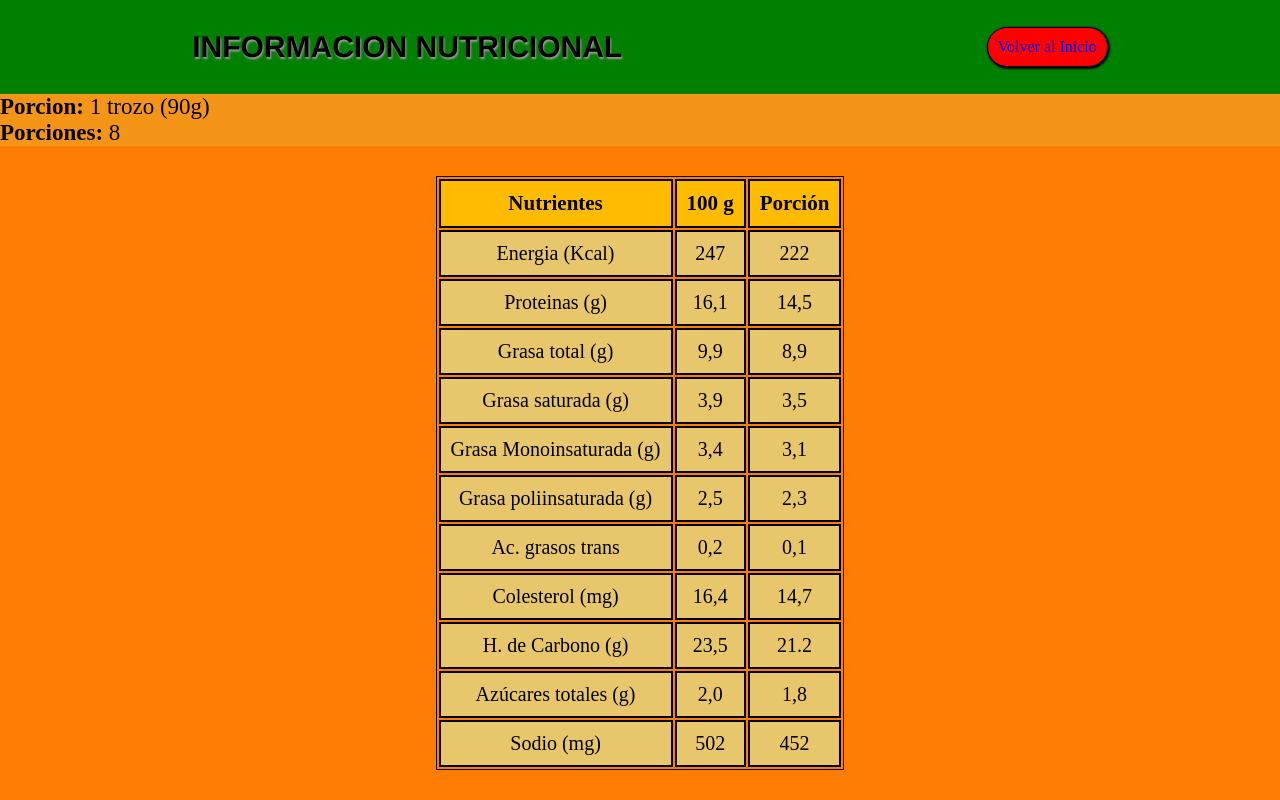
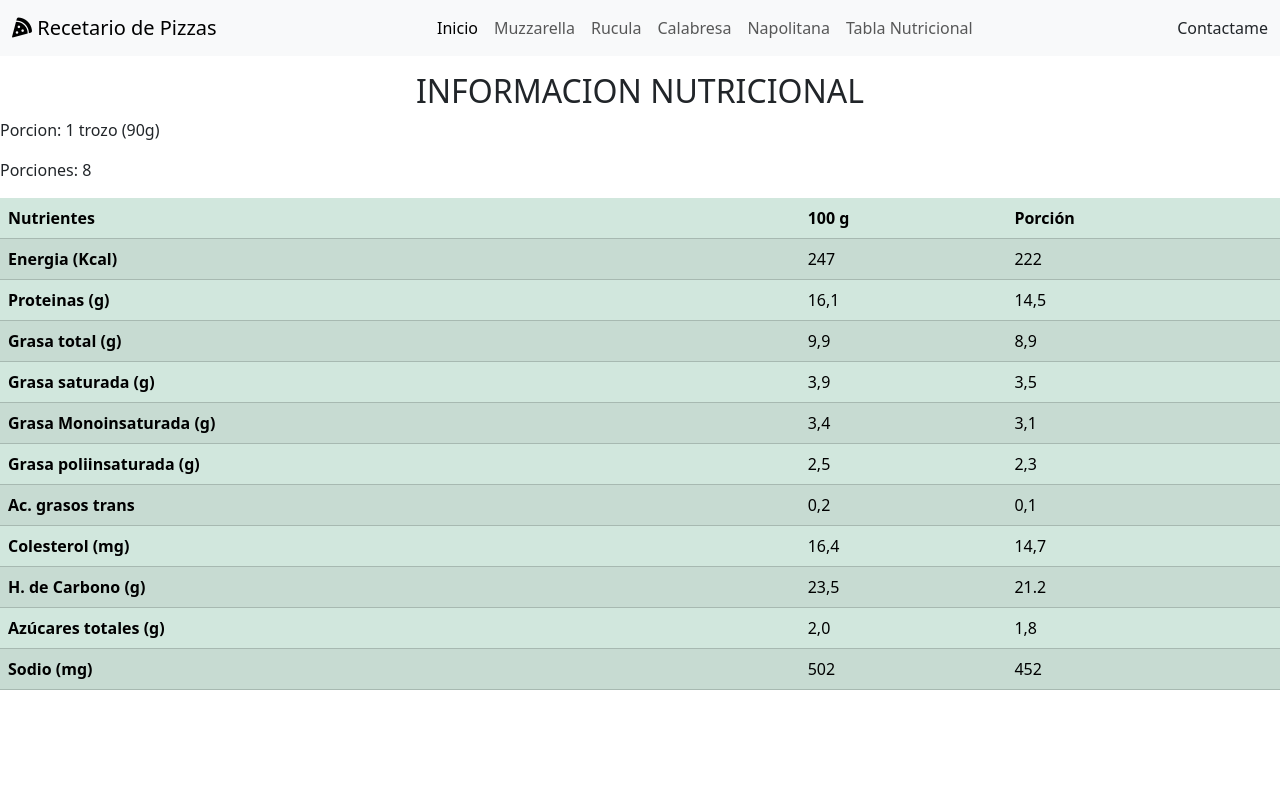
Before and after one commit to jose-lucca/mireceta, a plain HTML site: page paginas/nutricion.html in a window 1280 px wide. Drawn offline with nearby package versions, Linux system fonts and the light colour scheme.

Commit message:
agregando tabla nutricion

```diff
--- a/paginas/nutricion.html
+++ b/paginas/nutricion.html
@@ -3,16 +3,66 @@
 <head>
     <meta charset="UTF-8">
     <meta name="viewport" content="width=device-width, initial-scale=1.0">
-    <title>Informacion Nutricional</title>
-    <link rel="stylesheet" href="../estilos/style.css" type="text/css">
+    <title>Receta para Pizzas</title>
 
+    <!-- Icono con Favicon-->
+    <link rel="icon" type="image/x-icon" href="../icon/favicon.ico"> <!-- Agrega un icono a la pestaña-->
+
+    <!-- Animate -->
+    <link rel="stylesheet" href="https://cdnjs.cloudflare.com/ajax/libs/animate.css/4.1.1/animate.min.css"> <!-- Agrega un animacion-->
+
+        <!--Bootstrap-->
+    <link href="https://cdn.jsdelivr.net/npm/bootstrap@5.3.2/dist/css/bootstrap.min.css" rel="stylesheet"
+    integrity="sha384-T3c6CoIi6uLrA9TneNEoa7RxnatzjcDSCmG1MXxSR1GAsXEV/Dwwykc2MPK8M2HN" crossorigin="anonymous">
+
+    <!--Mi hoja de estilo-->
+    <link rel="stylesheet" href="../estilos/stylebootstrap.css" type="text/css">
+
+    <!--Fontawesome-->
+    <script src="https://kit.fontawesome.com/c2190a68d2.js" crossorigin="anonymous"></script>
 </head>
 <body>
 
+    <nav class="navbar navbar-expand-lg navbar-light bg-light">
+        <div class="container-fluid">
+          <a class="navbar-brand" href="./index.html">
+            <i class="fa-solid fa-pizza-slice"></i>
+            Recetario de Pizzas</a>
+                    <button class="navbar-toggler" type="button" data-bs-toggle="collapse" data-bs-target="#navbarSupportedContent" aria-controls="navbarSupportedContent" aria-expanded="false" aria-label="Toggle navigation">
+            <span class="navbar-toggler-icon"></span>
+          </button>
+          <div class="collapse navbar-collapse" id="navbarSupportedContent">
+            <ul class="navbar-nav me-auto ms-auto mb-2 mb-lg-0">
+              <li class="nav-item">
+                <a class="nav-link active" aria-current="page" href="../bootstrap/indexbootstrap.html">Inicio</a>
+              </li>
+              <li class="nav-item">
+                <a class="nav-link" href="../bootstrap/muzarella_boots.html">Muzzarella</a>
+              </li>
+              <li class="nav-item">
+                <a class="nav-link" href="../bootstrap/rucula_boots.html">Rucula</a>
+              </li>
+              <li class="nav-item">
+                <a class="nav-link" href="../bootstrap/calabresa_boots.html">Calabresa</a>
+              </li>
+              <li class="nav-item">
+                <a class="nav-link" href="../bootstrap/napolitana_boots.html">Napolitana</a>
+              </li>
+              <li class="nav-item">
+                <a class="nav-link" href="../paginas/nutricion.html">Tabla Nutricional</a>
+              </li>
+            </ul>
+
+            <a class="nav-link d-flex" href="../paginas/formularioContacto.html">Contactame</a>
+          </div>
+        </div>
+      </nav>
+
+
 <div class="titulo_parrafo">
     <div class="titulo_boton">
-        <h2 class="titulo_2">INFORMACION NUTRICIONAL</h2>
-        <a href="../index.html">Volver al Inicio</a>
+        <h2 class="text-center mt-3">INFORMACION NUTRICIONAL</h2>
+
     </div>
     <div>
         <p><span>Porcion:</span> 1 trozo (90g)</p>
@@ -20,82 +70,86 @@
     </div>
 </div>
 
+   <table class="table table-success table-striped">
+        <thead>
+          <tr>
+            <th scope="col">Nutrientes</th>
+            <th scope="col">100 g</th>
+            <th scope="col">Porción</th>
 
-    <table class="tabla">
-        <tr >
-            <th>Nutrientes</th>
-            <th>100 g</th>
-            <th>Porción</th>
           </tr>
-
+        </thead>
+        <tbody>
           <tr>
-            <td>Energia (Kcal)</td>
+            <th scope="row">Energia (Kcal)</th>
             <td>247</td>
             <td>222</td>
           </tr>
 
           <tr>
-            <td>Proteinas (g)</td>
+            <th scope="row">Proteinas (g)</th>
             <td>16,1</td>
             <td>14,5</td>
           </tr>
 
           <tr>
-            <td>Grasa total (g)</td>
+            <th scope="row">Grasa total (g)</th>
             <td>9,9</td>
             <td>8,9</td>
           </tr>
 
+
           <tr>
-            <td>Grasa saturada (g)</td>
+            <th scope="row">Grasa saturada (g)</th>
             <td>3,9</td>
             <td>3,5</td>
           </tr>
 
+
           <tr>
-            <td>Grasa Monoinsaturada (g)</td>
+            <th scope="row">Grasa Monoinsaturada (g)</th>
             <td>3,4</td>
             <td>3,1</td>
           </tr>
 
-        <tr >
-            <td>Grasa poliinsaturada (g)</td>
+          <tr>
+            <th scope="row">Grasa poliinsaturada (g)</th>
             <td>2,5</td>
             <td>2,3</td>
           </tr>
 
           <tr>
-            <td>Ac. grasos trans</td>
+            <th scope="row">Ac. grasos trans</th>
             <td>0,2</td>
             <td>0,1</td>
           </tr>
 
           <tr>
-            <td>Colesterol (mg)</td>
+            <th scope="row">Colesterol (mg)</th>
             <td>16,4</td>
             <td>14,7</td>
           </tr>
 
-        <tr >
-            <td>H. de Carbono (g)</td>
+          <tr>
+            <th scope="row">H. de Carbono (g)</th>
             <td>23,5</td>
             <td>21.2</td>
           </tr>
 
           <tr>
-            <td>Azúcares totales (g)</td>
+            <th scope="row">Azúcares totales (g)</th>
             <td>2,0</td>
             <td>1,8</td>
           </tr>
 
           <tr>
-            <td>Sodio (mg)</td>
+            <th scope="row">Sodio (mg)</th>
             <td>502</td>
             <td>452</td>
           </tr>
 
+        </tbody>
       </table>
-
 
 
 </body>
```
Also changed, not shown: bootstrap/tabla_nutircion_boots.html (added, +102 -0 lines). Lines whose indentation alone changed are shown as unchanged.
